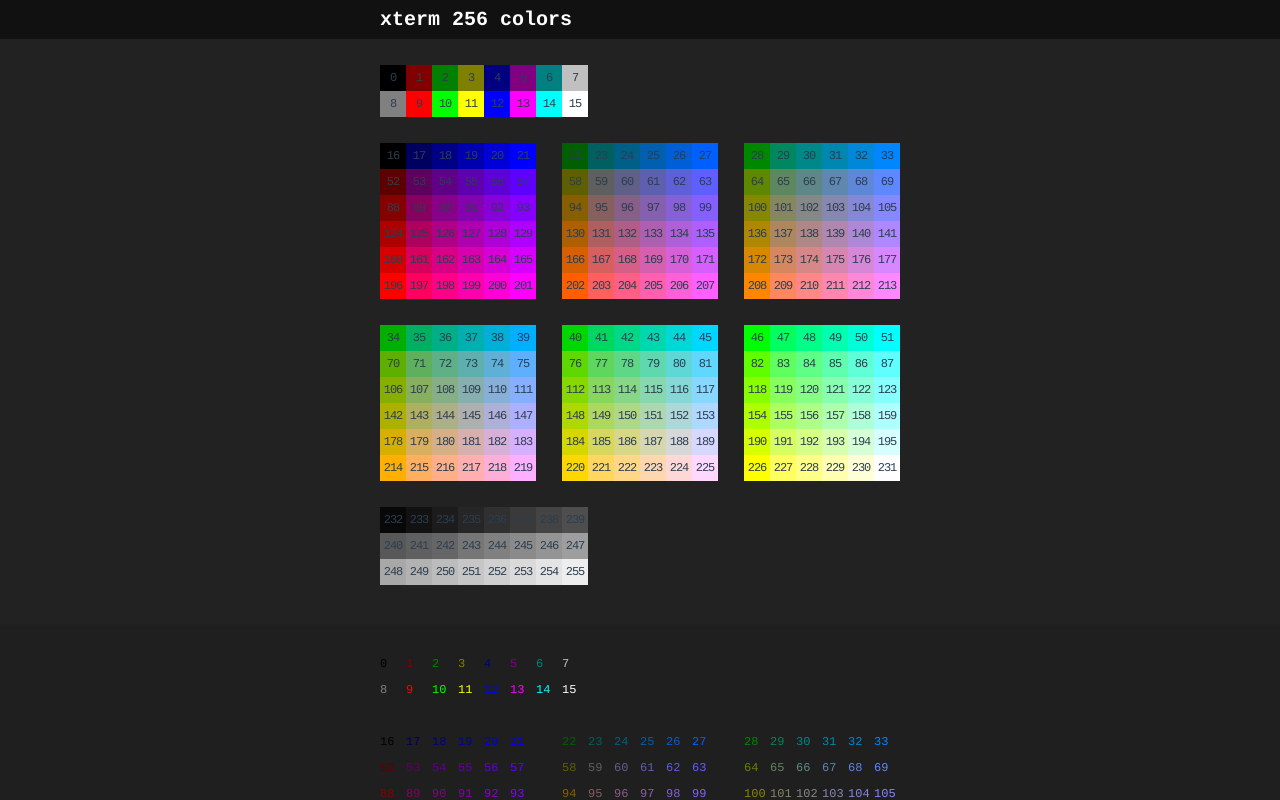
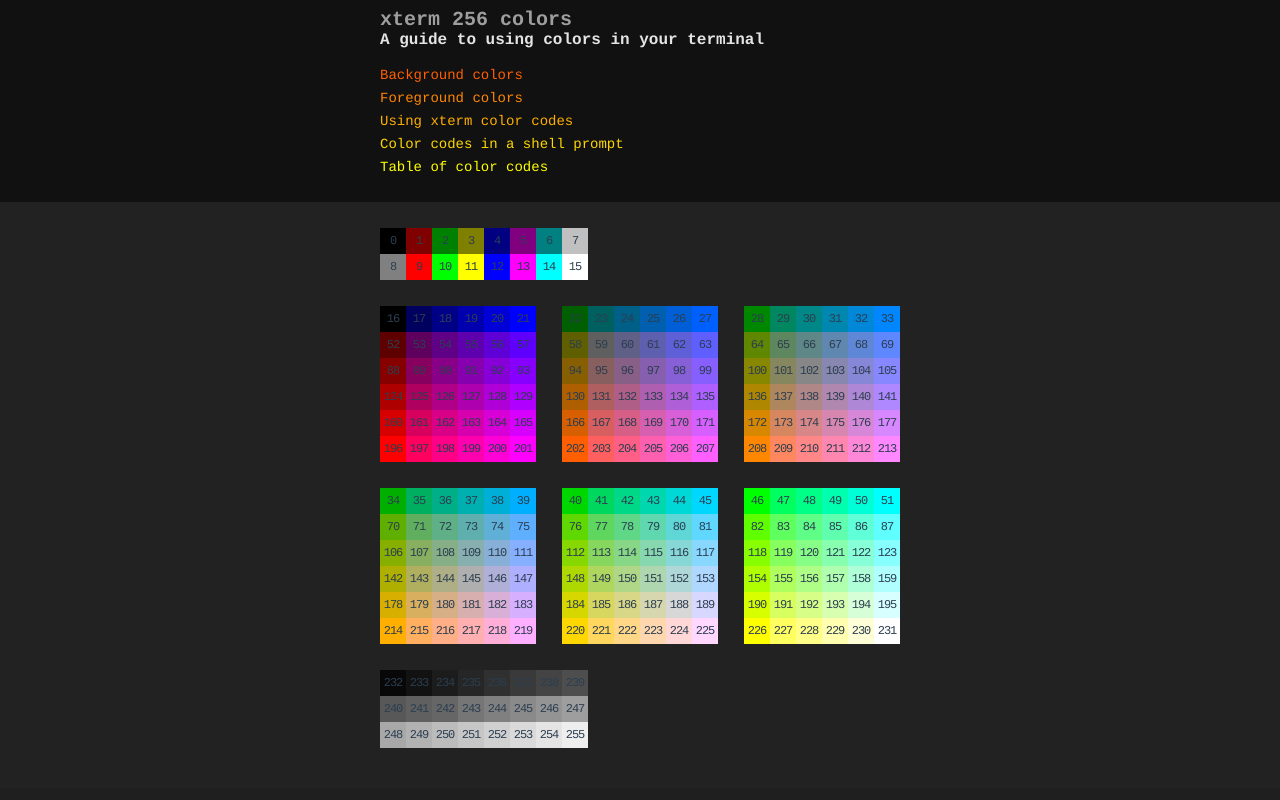
Before and after one commit to linrock/256-colors, a Vue app: page / in a window 1280 px wide. Shown: the top 800 px of the page. Built offline with nearby package versions, Linux system fonts and the light colour scheme.

Commit message:
Add a main nav and update some copy

```diff
--- a/src/App.vue
+++ b/src/App.vue
@@ -3,6 +3,18 @@
     header
       .container
         h1 xterm 256 colors
+        h3 A guide to using colors in your terminal
+        nav
+          a(href="#background-colors")
+            color-span(code="202") Background colors
+          a(href="#foreground-colors")
+            color-span(code="208") Foreground colors
+          a(href="#xterm-color-codes")
+            color-span(code="214") Using xterm color codes
+          a(href="#shell-prompt")
+            color-span(code="220") Color codes in a shell prompt
+          a(href="#table-of-color-codes")
+            color-span(code="226") Table of color codes
     color-squares
     example
     prompt-example
@@ -14,6 +26,7 @@
 </template>
 
 <script>
+  import ColorSpan from './components/ColorSpan.vue'
   import ColorSquares from './sections/ColorSquares.vue'
   import ColorTable from './sections/ColorTable.vue'
   import Example from './sections/Example.vue'
@@ -22,6 +35,7 @@
   export default {
     name: 'app',
     components: {
+      ColorSpan,
       ColorSquares,
       ColorTable,
       Example,
@@ -32,35 +46,51 @@
 
 <style lang="stylus">
   body
+    font-family Courier, serif
+    -webkit-font-smoothing antialiased
+    -moz-osx-font-smoothing grayscale
+    color #2c3e50
     margin 0
+    padding 0
 
   header
     background #111
     padding 8px 0
 
+  nav
+    color white
+    background #111
+    margin 15px 0
+    a
+      display block
+      padding 2px 0
+      font-size 14px
+      text-decoration none
+      &:hover span
+        color white !important
+
   footer
+    color white
     background #111
     padding 12px 0
-    color white
 
     a
       color inherit
 
   h1
-    color white
+    color #9e9e9e
+    font-size 20px
     margin 0
-    font-size 20px
+
+  h3
+    color #e4e4e4
+    font-size 16px
+    margin 0
 
   h2
     color #ddd
     font-weight bold
     margin 0 0 25px
-
-  #app
-    font-family Courier, serif
-    -webkit-font-smoothing antialiased
-    -moz-osx-font-smoothing grayscale
-    color #2c3e50
 
   .container
     width 520px
--- a/src/components/ColorSpan.vue
+++ b/src/components/ColorSpan.vue
@@ -1,7 +1,6 @@
 <template lang="pug">
-  span(:style="[{ color: COLORS[code] }]")
+  span(:style="[{ [bg ? `background` : `color`]: COLORS[code] }]")
     slot
-    | &nbsp;
 
 </template>
 
@@ -13,6 +12,10 @@
       code: {
         type: Number,
         required: true
+      },
+      bg: {
+        type: Boolean,
+        required: false,
       }
     },
 
@@ -23,3 +26,10 @@
     }
   }
 </script>
+
+<style scoped lang="stylus">
+  span
+    display inline-block
+    line-height 19px
+
+</style>
--- a/src/sections/ColorSquares.vue
+++ b/src/sections/ColorSquares.vue
@@ -1,6 +1,6 @@
 <template lang="pug">
   div
-    section.color-squares
+    section#background-colors.color-squares
       .container
         .container-width-8
           square(v-for="i in 16" :key="i-1" :code="i-1") {{ i - 1 }}
@@ -11,7 +11,7 @@
         .container-width-8
           square(v-for="i in 24" :key="231 + i" :code="231 + i") {{ 231 + i }}
 
-    section.color-text
+    section#foreground-colors.color-text
       .container
         .container-width-8
           color-text(v-for="i in 16" :key="i-1" :code="i-1")
--- a/src/sections/ColorTable.vue
+++ b/src/sections/ColorTable.vue
@@ -1,6 +1,11 @@
 <template lang="pug">
-  section
+  section#table-of-color-codes
     .container
+      h2 Table of color codes
+      p
+        | The colors in the table show the default xterm colors. If you've modified
+        | your terminal color scheme, the first 16 color codes will show
+        | up differently.
       table.color-table
         thead
           tr
@@ -41,6 +46,12 @@
     background #222
     padding 40px 0 80px
 
+  p
+    color white
+    margin-bottom 35px
+    line-height 22px
+    font-size 14px
+
   table
     th
       text-align left
--- a/src/sections/Example.vue
+++ b/src/sections/Example.vue
@@ -1,11 +1,11 @@
 <template lang="pug">
-  .example
+  #xterm-color-codes.example
     .container
       h2 Using xterm color codes
       div
         | For an example of using xterm color codes, try the
-        | following command in bash or your favorite xterm terminal
-        | that supports 256 colors
+        | following command in bash or your favorite xterm terminal.
+        | Most of them have 256-color support these days.
       code
         | echo $(tput setaf 214)256
         | $(tput setaf 202)colors
@@ -19,10 +19,21 @@
       code
         | echo -e "\e[38;5;214m256 \e[38;5;202mcolors"
       div
-        | All of the above commands will show a colored output
+        | All of the above commands will show colored foreground text
       code
         color-span(:code="214") 256
+        | &nbsp;
         color-span(:code="202") colors
+      div
+        | For background text, you can use `tput setab`
+      code
+        | echo $(tput setab 214)256
+        | $(tput setab 202)colors
+      div
+        | Which gives you the following colored output
+      code
+        color-span(:code="214" :bg="true") 256&nbsp;
+        color-span(:code="202" :bg="true") colors
 
 </template>
 
--- a/src/sections/PromptExample.vue
+++ b/src/sections/PromptExample.vue
@@ -1,11 +1,11 @@
 <template lang="pug">
-  .example
+  #shell-prompt.example
     .container
-      h2 Color codes in a bash prompt
+      h2 Color codes in a shell prompt
       div
-        | When using color codes as part of a prompt, make sure to
-        | enclose them with brackets to tell the shell that they're
-        | non-printing characters that take up no space.
+        | When using color codes as part of a shell (bash, zsh) prompt,
+        | make sure to enclose them with brackets to tell the shell that
+        | they're non-printing characters that take up no space.
       code
         | \[$(tput setaf 214)256\]
       div
```
